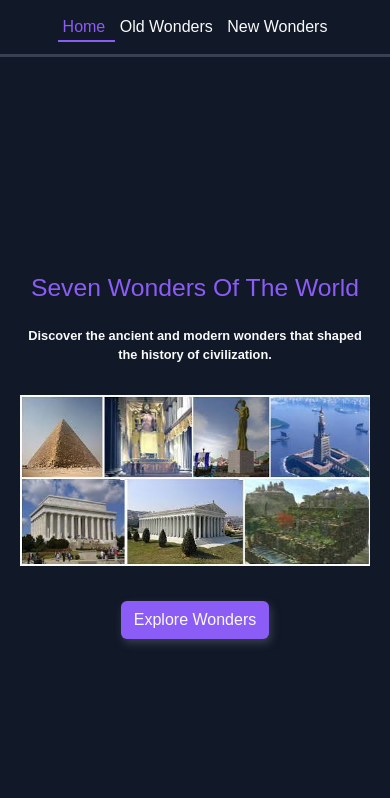
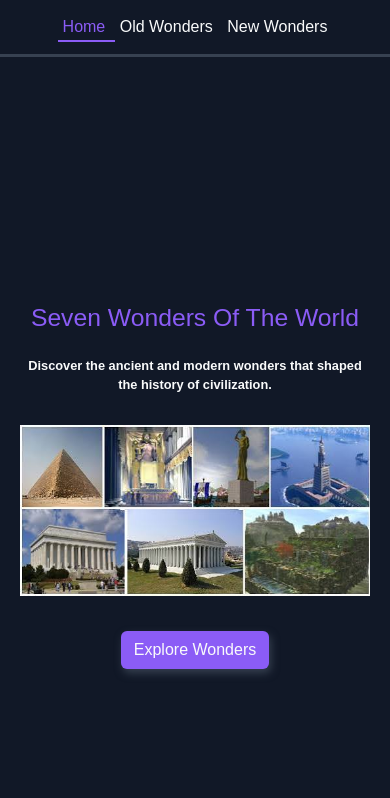
Before and after one commit to Zyad-Zoz-133/Seven-wonders-gallery, a plain HTML site: page index.html in a window 390 px wide. Shown: the part 46-844 px from the top of the page. Drawn offline with nearby package versions, Linux system fonts and the light colour scheme.

Commit message:
Update body padding in media query for consistent layout on mobile devices

```diff
--- a/assets/css/style.css
+++ b/assets/css/style.css
@@ -205,7 +205,7 @@ img {
 
 @media(max-width:768px) {
       body {
-            padding-top: 80px;
+            padding-top: 110px;
       }
 
       nav {
```
